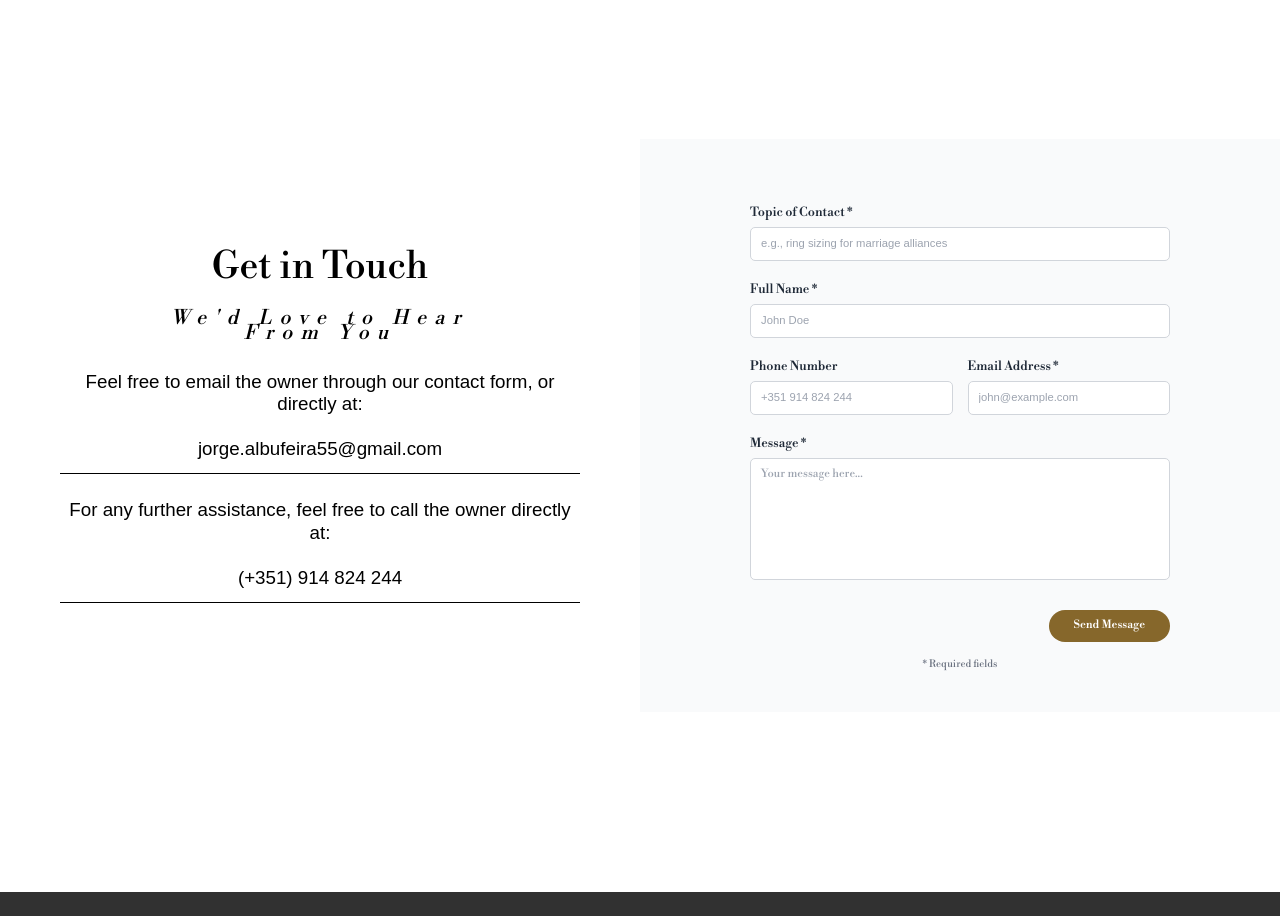
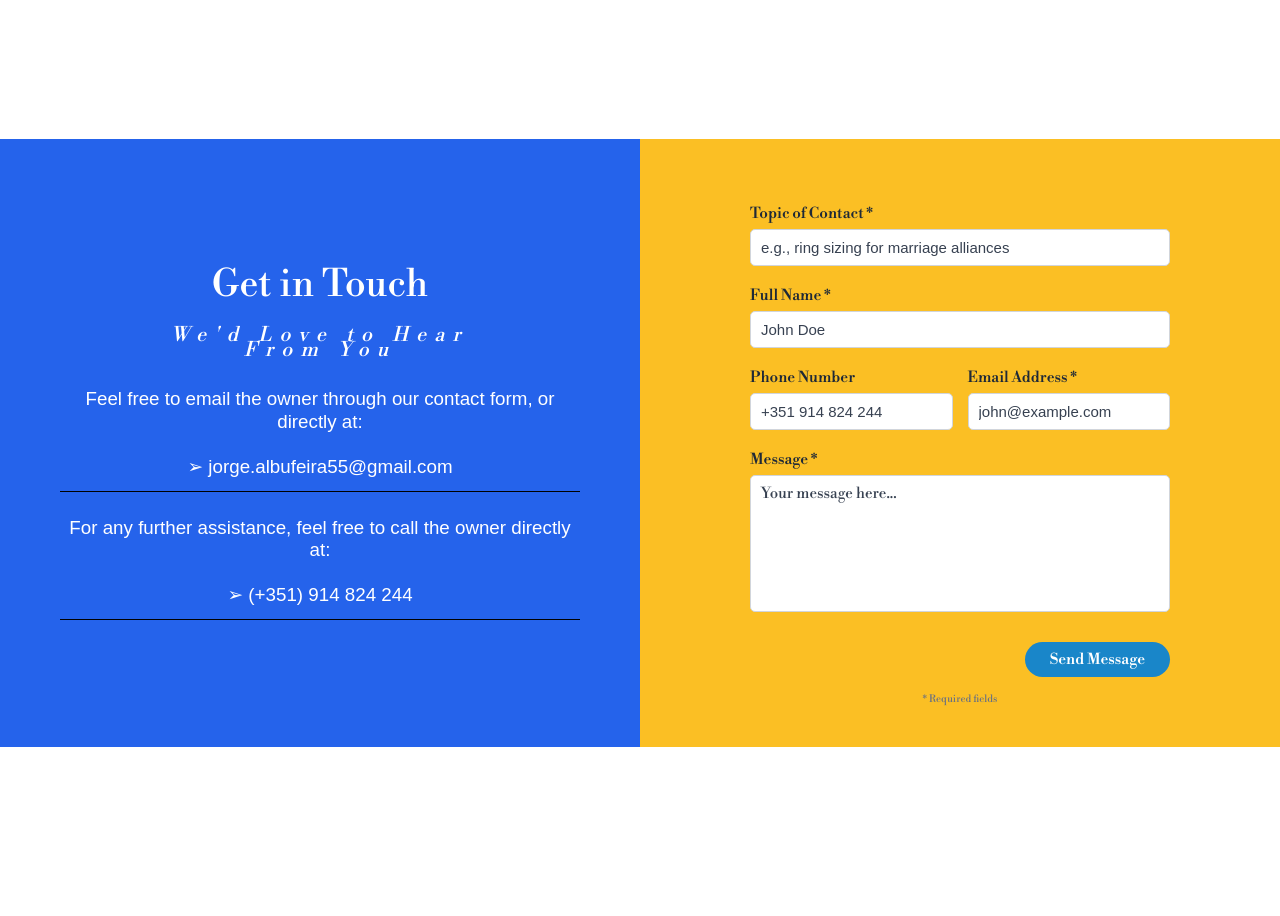
Before and after one commit to raphaelmatiaz/Casa-do-Cavalinho, a Next.js app in the folder website/: page / in a window 1280 px wide. Shown: the part 9780-10696 px from the top of the page. Built offline with nearby package versions, Linux system fonts and the light colour scheme; a web font is replaced by a local one.

Commit message:
style: improve contact section styling

```diff
--- a/website/app/components/ContactForm.tsx
+++ b/website/app/components/ContactForm.tsx
@@ -52,8 +52,8 @@ export default function ContactForm() {
     }
   };
 
-  const labelClass = "block text-base sm:text-lg lg:text-xl font-medium text-gray-800 mb-2";
-  const inputClass = "w-full px-4 py-3 text-base sm:text-lg bg-white text-black placeholder-gray-400 border border-gray-300 rounded-lg outline-none transition focus:border-[var(--color-primary)] focus:ring-2 focus:ring-[var(--color-primary)]";
+  const labelClass = "block text-base sm:text-2xl lg:text-2xl font-medium text-gray-800 mb-2";
+  const inputClass = "w-full px-4 py-3 text-base sm:text-2xl bg-white text-black placeholder-gray-700 border border-gray-300 rounded-lg outline-none transition focus:border-[var(--color-primary)] focus:ring-2 focus:ring-[var(--color-primary)]";
 
   return (
     <div className="w-full">
@@ -135,8 +135,8 @@ export default function ContactForm() {
             type="button"
             onClick={sendEmail}
             disabled={isSubmitting}
-            className="w-full sm:w-auto px-10 py-3 rounded-full font-medium text-base sm:text-lg text-white transition-all duration-200
-              bg-[var(--color-secondary)] hover:bg-[var(--color-primary)]
+            className="w-full sm:w-auto px-10 py-3 rounded-full font-medium text-base sm:text-2xl text-white transition-all duration-200
+              bg-[var(--color-primary)] hover:bg-[var(--color-primary)]
               disabled:opacity-50 disabled:cursor-not-allowed"
           >
             {isSubmitting ? "Sending..." : "Send Message"}
--- a/website/app/page.tsx
+++ b/website/app/page.tsx
@@ -127,7 +127,7 @@ export default function Home() {
 
       <section
         id="hero-section"
-        className="relative flex min-h-[100svh] w-[100vw] flex-col justify-center bg-black !pt-0 !pb-0"
+        className="relative flex min-h-[100svh] w-full flex-col justify-center bg-black !pt-0 !pb-0"
       >
         <video
           src="/videos/cavalinho-hero.mp4"
@@ -204,7 +204,7 @@ export default function Home() {
     {/* SHOP LOCATION */}
       <section
         id="location-section"
-        className="relative min-h-screen w-screen bg-sky-700 !pb-16 sm:!pb-20 lg:!pb-28"
+        className="relative min-h-screen w-full bg-sky-700 !pb-16 sm:!pb-20 lg:!pb-28"
       >
         <div
           id="positioner-div"
@@ -252,7 +252,7 @@ export default function Home() {
       </section>
 
       {/* TIMETABLE */}
-      <section id="timetable-section" className="relative min-h-screen w-screen bg-white text-black">
+      <section id="timetable-section" className="relative min-h-screen w-full bg-white text-black">
 
         <div id="positioner-div" className="mx-auto flex w-full max-w-[1440px] flex-col gap-8 px-0 lg:flex-row lg:items-stretch lg:gap-0">
 
@@ -338,7 +338,7 @@ export default function Home() {
 
 
 {/* About Us */}
-<section id="about-section" className="w-screen h-auto text-black bg-gray-300 relative">
+<section id="about-section" className="w-full h-auto text-black bg-gray-300 relative">
 
   {/* Block 1: Text left, Image right */}
   <div id="block-1" className="w-full h-auto flex flex-col lg:flex-row">
@@ -427,7 +427,7 @@ export default function Home() {
 </section>
 
 {/* MEET THE OWNER */}
-<section id="owner-section" className="w-screen min-h-screen text-black bg-white relative">
+<section id="owner-section" className="w-full min-h-screen text-black bg-white relative">
 
   <div className="w-full max-w-[1440px] mx-auto px-6 py-12 sm:px-10 sm:py-16 md:px-16 md:py-20 lg:px-24 xl:px-32">
 
@@ -510,7 +510,7 @@ export default function Home() {
 
 </section>
 {/* SERVICES */}
-<section id="services-section" className="w-screen min-h-screen text-black bg-[#E2E2E2] relative">
+<section id="services-section" className="w-full min-h-screen text-black bg-[#E2E2E2] relative">
   <div className="w-full h-fit flex">
     <div className="flex flex-col items-center justify-center w-full px-6 py-12 sm:px-10 sm:py-16 md:px-12 md:py-20 lg:px-16">
 
@@ -596,13 +596,13 @@ export default function Home() {
   <div className="w-full flex flex-col lg:flex-row">
 
     {/* Left: Contact Info */}
-    <div className="flex-1 flex flex-col justify-center items-center px-8 py-12 sm:px-14 sm:py-16 md:px-20 md:py-20 lg:px-16 xl:px-24">
+    <div className="bg-blue-600 text-white flex-1 flex flex-col justify-center items-center px-8 py-12 sm:px-14 sm:py-16 md:px-20 md:py-20 lg:px-16 xl:px-24">
 
       <h3 className="font-libre text-4xl sm:text-5xl lg:text-6xl text-center mb-6 sm:mb-8 lg:mb-10">
         Get in Touch
       </h3>
 
-      <p className="text-center text-sm sm:text-base lg:text-[20px] italic tracking-[4px] sm:tracking-[6px] lg:tracking-[8px] font-libre text-black mb-8 sm:mb-10 lg:mb-12">
+      <p className="text-center text-sm sm:text-base lg:text-[20px] italic tracking-[4px] sm:tracking-[6px] lg:tracking-[8px] font-libre mb-8 sm:mb-10 lg:mb-12">
         We'd Love to Hear <br /> From You
       </p>
 
@@ -610,20 +610,20 @@ export default function Home() {
         Feel free to email the owner through our contact form, or directly at:
       </p>
       <p className="text-xl sm:text-2xl xl:text-3xl font-caudex text-center border-b border-black py-5 mb-8 sm:mb-10 w-full">
-        jorge.albufeira55@gmail.com
+        &#10146; jorge.albufeira55@gmail.com
       </p>
 
       <p className="text-xl sm:text-2xl xl:text-3xl font-caudex text-center mb-4">
         For any further assistance, feel free to call the owner directly at:
       </p>
       <p className="text-xl sm:text-2xl xl:text-3xl font-caudex text-center border-b border-black py-5 w-full">
-        (+351) 914 824 244
+        &#10146; (+351) 914 824 244
       </p>
 
     </div>
 
     {/* Right: Contact Form */}
-    <div className="flex-1 flex items-center justify-center px-8 py-12 sm:px-14 sm:py-16 md:px-20 lg:px-16 xl:px-24 bg-gray-50">
+    <div className="flex-1 flex items-center justify-center px-8 py-12 sm:px-14 sm:py-16 md:px-20 lg:px-16 xl:px-24 bg-amber-400">
       <ContactForm />
     </div>
 
```
